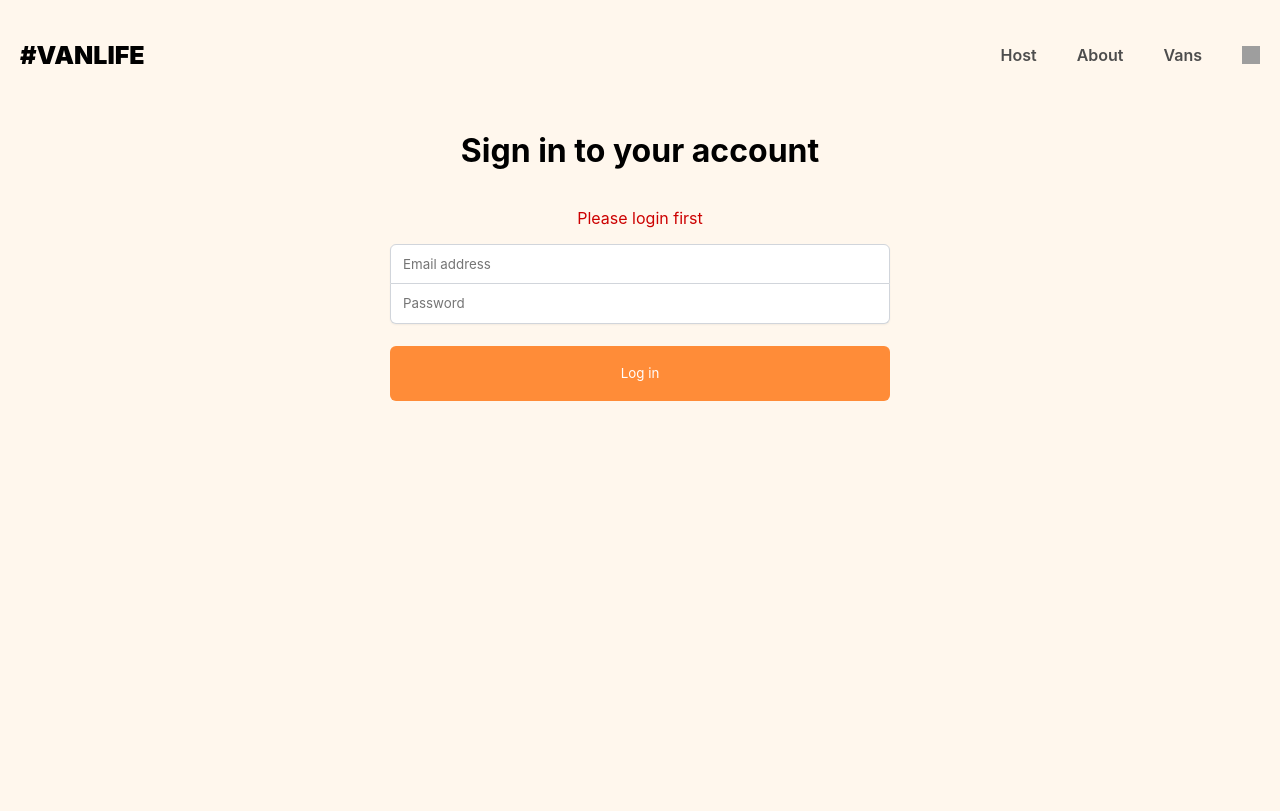
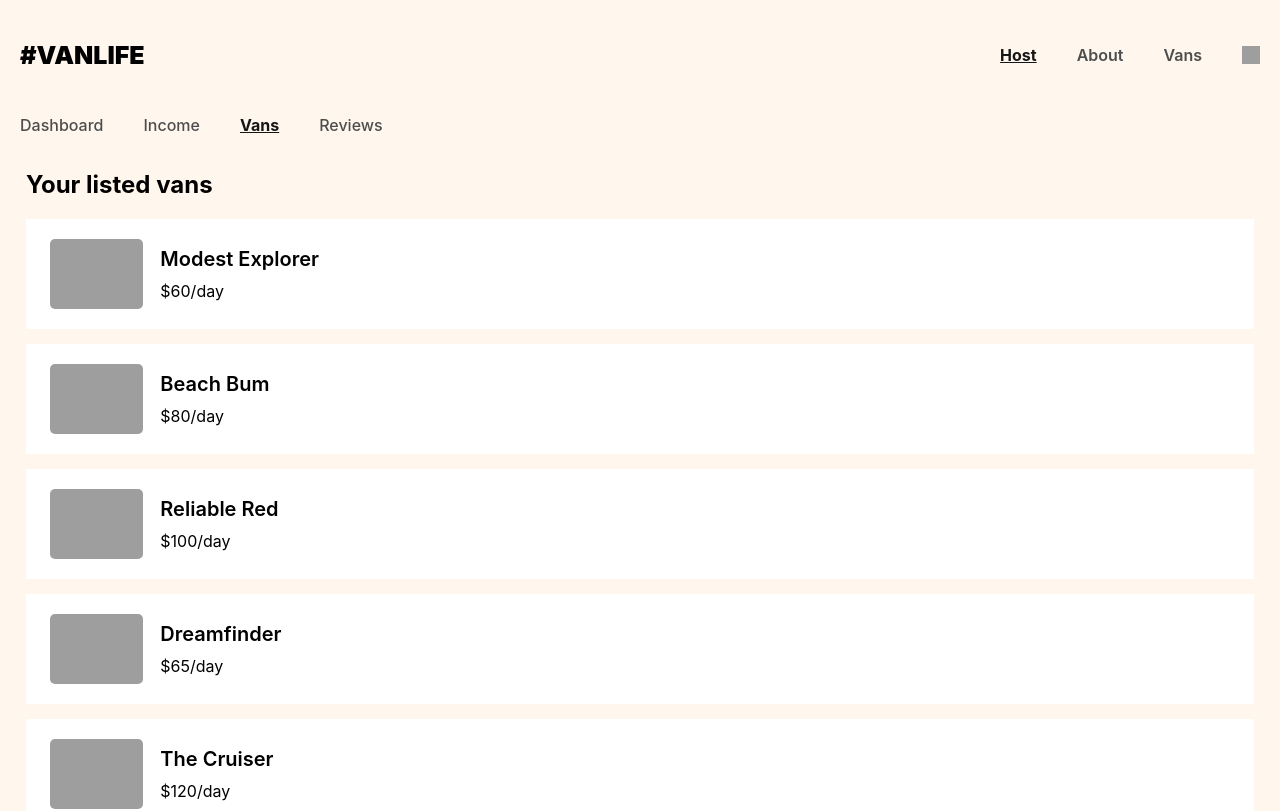
Before and after one commit to Nguyen177013/test-netlify, a React (Vite) app: page /host/vans in a window 1280 px wide. Before the commit this address led to /login. Shown: the top 811 px of the page. Built offline with nearby package versions, Linux system fonts and the light colour scheme; data requests are answered from the project's data file; sample sign-in values are in the browser's storage; grey boxes are pictures that could not be loaded.

Commit message:
some stuffs with login

```diff
--- a/src/App.jsx
+++ b/src/App.jsx
@@ -21,7 +21,7 @@ import { loader as detailLoader } from "./pages/Vans/VansDetail";
 import { loader } from "./pages/Vans/Vans";
 import { loader as loginLoader } from "./pages/Login";
 import { requireAuth } from "./util";
-
+import { action } from "./pages/Login";
 
 function App() {
   const url = "http://localhost:8080/vans";
@@ -42,7 +42,7 @@ function App() {
           <Route path="photos" element={<HostVanPhotos />} />
         </Route>
       </Route>
-      <Route path="login" element={<Login/>} loader={loginLoader}/>
+      <Route path="login" element={<Login/>} loader={loginLoader} action={action}/>
       <Route path="*" element={<NotFound/>} />
     </Route>
   ))
--- a/src/api.js
+++ b/src/api.js
@@ -15,7 +15,6 @@ export async function loginUser(creds) {
     const {email, password} = creds;
     const res = await fetch(`http://localhost:8080/user?email=${email}&password=${password}`)
     const data = await res.json()
-
     if (!res.ok) {
         throw {
             message: data.message,
@@ -23,6 +22,5 @@ export async function loginUser(creds) {
             status: res.status
         }
     }
-
     return data
 }
--- a/src/pages/Login.jsx
+++ b/src/pages/Login.jsx
@@ -1,51 +1,63 @@
 import React from "react";
-import { useLoaderData } from "react-router-dom";
+import { useLoaderData, useNavigate, Form } from "react-router-dom";
 import {loginUser} from "../api";
 
 export function loader({request}){
     return new URL (request.url).searchParams.get('message');
 }
-
+export async function action({request}){
+    const data = await request.formData();
+    const email = data.get("email");
+    const password = data.get("password");
+    const res = await loginUser({email, password});
+    if(res.length > 0){
+        localStorage.setItem("loggedin",true);
+    }
+    return null;
+}
 export default function Login() {
-    const loginMessage = useLoaderData();
-    const [loginFormData, setLoginFormData] = React.useState({ email: "", password: "" })
+    let loginMessage = useLoaderData();
+    const [status, setStatus] = React.useState("idle");
+    const [error, setError] = React.useState(null);
+    const navigate = useNavigate();
     function handleSubmit(e) {
-        e.preventDefault()
+        e.preventDefault();
+        loginMessage = null;
+        setStatus("submitting");
         loginUser(loginFormData)
         .then(data=>{
-            console.log(data[0]);
-        });
+            if(data[0] === undefined){
+                setError("Email or password is not correct");
+            }
+            else{
+                setError(null);
+                navigate("/host")
+            }
+            setStatus("idle");
+        })
+        .catch(error=>setError(error));
     }
-
-    function handleChange(e) {
-        const { name, value } = e.target
-        setLoginFormData(prev => ({
-            ...prev,
-            [name]: value
-        }))
-    }
-
     return (
         <div className="login-container">
             <h1>Sign in to your account</h1>
             {loginMessage && <p className="red">{loginMessage}</p>}
-            <form onSubmit={handleSubmit} className="login-form">
+            {error && <p className="red">{error}</p>}
+            <Form className="login-form" method="POST">
                 <input
                     name="email"
-                    onChange={handleChange}
                     type="email"
                     placeholder="Email address"
-                    value={loginFormData.email}
                 />
                 <input
                     name="password"
-                    onChange={handleChange}
                     type="password"
                     placeholder="Password"
-                    value={loginFormData.password}
                 />
-                <button>Log in</button>
-            </form>
+                <button
+                    disabled = {status==="submitting"}
+                    style={status==="submitting"?{backgroundColor:"#ccc"}:{}}
+                >Log in</button>
+            </Form>
         </div>
     )
 
--- a/src/util.js
+++ b/src/util.js
@@ -1,9 +1,9 @@
 import { redirect } from "react-router-dom"
 
 export async function requireAuth() {
-    const isLoggedIn = false
-
+    const isLoggedIn = localStorage.getItem('loggedin');
     if (!isLoggedIn) {
         throw redirect("/login?message=Please login first")
     }
+    return null;
 }
```
